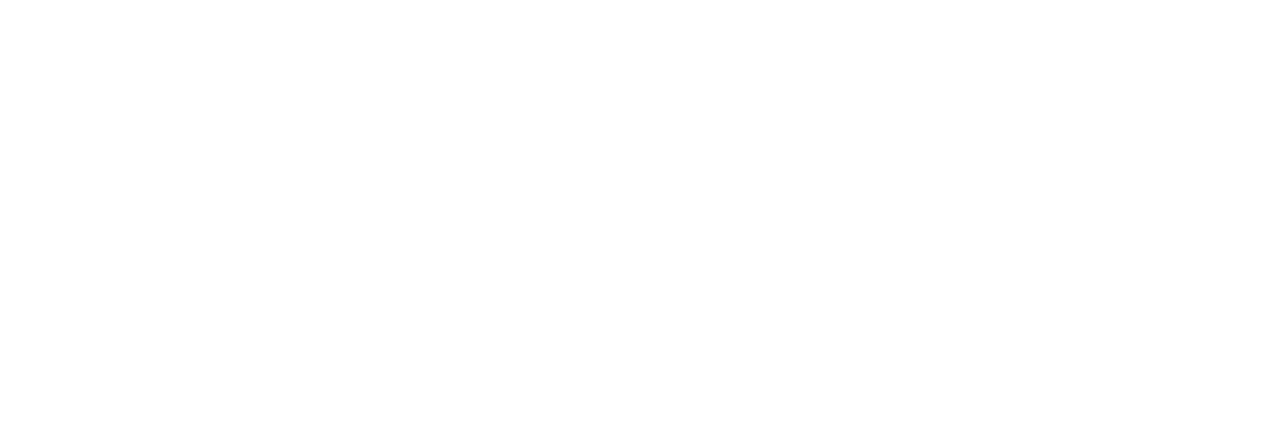
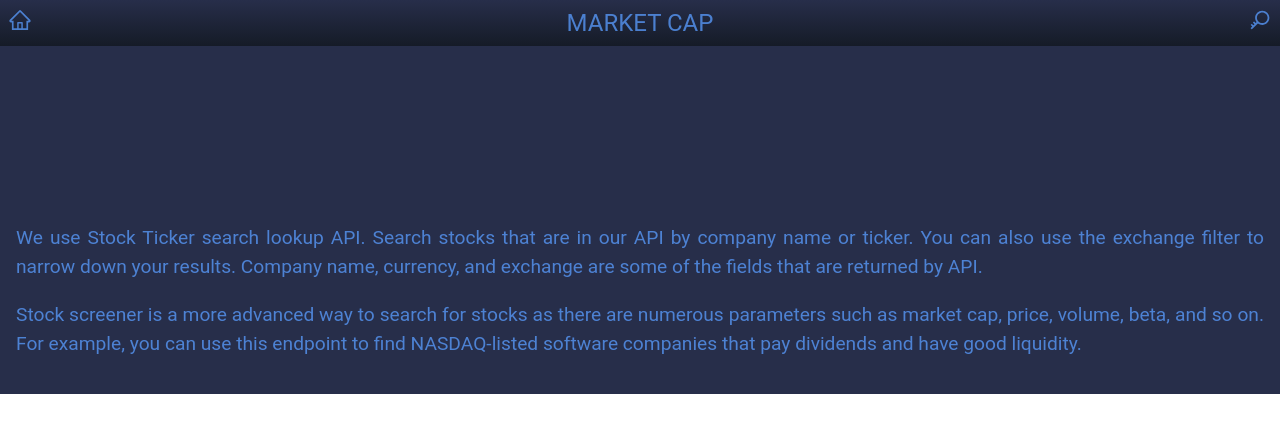
Before and after one commit to ashmalzahra/air-pollution-metrics, a React (Create React App) app: page /about in a window 1280 px wide. Before the commit this address had no page. Shown: the top 432 px of the page. Built offline with nearby package versions, Linux system fonts and the light colour scheme.

Commit message:
Final touches

```diff
--- a/src/App.css
+++ b/src/App.css
@@ -1,3 +1,18 @@
-.App {
-  text-align: center;
+.hide {
+  display: none;
 }
+
+.show {
+  display: block;
+}
+
+a {
+  text-decoration: none;
+}
+
+body {
+  margin: 0;
+  font-family:
+    'Roboto',
+    sans-serif
+}
--- a/src/App.js
+++ b/src/App.js
@@ -1,17 +1,28 @@
-import { Routes, Route } from 'react-router-dom';
+import { Routes, Route, useLocation } from 'react-router-dom';
 import './App.css';
-// import Home from './Routes/HomePage';
+import { useEffect } from 'react';
 import DetailComponent from './components/Details';
 import Stocks from './components/Stocks';
 import Show from './components/Show';
+import Layout from './components/Layout'
+import About from './components/About';
 
 
 function App() {
+  const location = useLocation();
+  useEffect(() => {
+    window.scrollTo(0, 0);
+  }, [location]);
+
   return (
     <Routes>
-    <Route path="/" element={<Stocks />} />
-    <Route path="stock" element={<DetailComponent />} >
-      <Route path=":slug" element={<Show />} />
+    <Route path="/" element={<Layout />}>
+      <Route index element={<Stocks />} />
+      <Route path="stocks" element={<Stocks />} />
+      <Route path="stock" element={<DetailComponent />}>
+        <Route path=":slug" element={<Show />} />
+      </Route>
+      <Route path="about" element={<About />} />
     </Route>
   </Routes>
   );
--- /dev/null
+++ b/src/components/About.css
@@ -0,0 +1,10 @@
+.about {
+    padding: 1rem;
+    font-size: 1.2rem;
+    line-height: 1.8rem;
+    text-align: justify;
+    font-weight: 400;
+    background-color: rgb(39, 46, 74);
+    color: #5a9dffc2;;
+    padding-top: 16%;
+  }
--- /dev/null
+++ b/src/components/About.js
@@ -0,0 +1,16 @@
+import './About.css'
+
+const About = () => {
+    return(
+        <section className="about">
+            <p>
+            We use Stock Ticker search lookup API. Search stocks that are in our API by company name or ticker. You can also use the exchange filter to narrow down your results. Company name, currency, and exchange are some of the fields that are returned by API.
+            </p>
+            <p>
+            Stock screener is a more advanced way to search for stocks as there are numerous parameters such as market cap, price, volume, beta, and so on. For example, you can use this endpoint to find NASDAQ-listed software companies that pay dividends and have good liquidity.
+            </p>
+        </section>
+    )
+}
+
+export default About
--- /dev/null
+++ b/src/components/Layout.js
@@ -0,0 +1,11 @@
+import { Outlet } from 'react-router-dom';
+import Navbar from './Navbar';
+
+const Layout = () => (
+  <>
+    <Navbar />
+    <Outlet />
+  </>
+);
+
+export default Layout;
--- /dev/null
+++ b/src/components/Navbar.css
@@ -0,0 +1,25 @@
+nav {
+    background-color: rgb(39, 46, 74);
+    color: #5a9dffc2;
+    background-image: linear-gradient(rgb(39, 46, 74) 0%, rgb(21, 27, 39) 100%);
+    font-size: 1rem;
+    position: fixed;
+    width: 100%;
+    top: 0;
+    left: 0;
+    box-sizing: border-box;
+}
+.nav-icon {
+    font-size: 1.5rem;
+  }
+  .nav {
+    list-style: none;
+    padding: 0.5rem;
+    display: flex;
+    align-items: center;
+    justify-content: space-between;
+    margin-bottom: 0;
+  }
+  a {
+    color: #5a9dffc2;
+  }
--- a/src/components/Navbar.js
+++ b/src/components/Navbar.js
@@ -1 +1,43 @@
 import { NavLink, useParams } from 'react-router-dom';
+import { AiOutlineHome, AiOutlineKey, AiOutlineLeft, AiOutlineQuestionCircle } from "react-icons/ai";
+import './Navbar.css'
+
+const Navbar = () => {
+    const handleOpenSearch = () => {
+      const FormContainer = document.getElementById('searchFormContainer');
+      FormContainer.classList.replace('hide', 'show');
+    };
+
+    let links = [];
+    if (Object.keys(useParams()).length === 0) {
+      links = [
+        { path: '/', text: <AiOutlineHome />, key: 1 },
+        { path: '/', text: 'MARKET CAP', key: 2, className:"nav-text" },
+        {
+          path: '/',
+          text: <AiOutlineKey onClick={handleOpenSearch} />,
+          key: 3,
+        },
+      ];
+    } else {
+      links = [
+        { path: '/', text: <AiOutlineLeft />, key: 1 },
+        { path: '/', text: 'COMPANY', key: 2 },
+        { path: 'about', text: <AiOutlineQuestionCircle />, key: 3 },
+      ];
+    }
+
+    return (
+      <nav>
+        <ul className='nav'>
+          {links.map((link) => (
+            <li key={link.key}>
+              <NavLink to={link.path} className="nav-icon">{link.text}</NavLink>
+            </li>
+          ))}
+        </ul>
+      </nav>
+    );
+  };
+
+  export default Navbar;
--- a/src/components/Stocks.css
+++ b/src/components/Stocks.css
@@ -21,7 +21,7 @@
     justify-content: center;
     align-items: center;
 }
-.text, .value{
+.text{
     font-size: 1.8rem;
 }
 
@@ -89,3 +89,36 @@
     text-align: right;
     padding: 0.5rem;
   }
+
+  #searchFormContainer {
+    padding: 0.5rem;
+    box-sizing: border-box;
+    width: 100vw;
+    position: fixed;
+    top: 0;
+    left: 0;
+    background-color: rgb(39, 46, 74);
+  }
+
+  #searchForm {
+    display: grid;
+    grid-template-columns: 4fr 1fr;
+    height: 100%;
+    align-items: center;
+    justify-content: center;
+  }
+
+  .form-control {
+    padding: 0.5rem;
+    font-style: italic;
+    border: none;
+    background: linear-gradient(45deg, black, transparent);
+    color: white
+  }
+
+  #closeSearch {
+    color: #5a9dffc2;
+    display: flex;
+    justify-content: center;
+    align-items: center;
+  }
--- a/src/components/Stocks.js
+++ b/src/components/Stocks.js
@@ -1,4 +1,4 @@
-import { useEffect } from 'react';
+import { useEffect, useState } from 'react';
 import { useDispatch, useSelector } from 'react-redux';
 import { fetchStocks } from '../redux/Stocks/stocksSlice';
 import { NavLink} from 'react-router-dom';
@@ -6,11 +6,19 @@ import './Stocks.css'
 import { AiOutlineStock } from "react-icons/ai";
 import { AiOutlineRightCircle } from 'react-icons/ai';
 import { AiOutlineBarChart } from 'react-icons/ai';
+import { AiOutlineCloseCircle } from 'react-icons/ai';
+import { Form } from 'react-bootstrap';
 
 const Stocks = () => {
+    const [search, setSearch] = useState('');
     const dispatch = useDispatch()
     const stocksArray = useSelector((store) => store.stocks.stocks)
     const ifSucceed = useSelector((store) => store.stocks.ifSucceed)
+    const sum = stocksArray.reduce((n, { marketCap }) => n + marketCap, 0);
+
+    const handleChange = (e) => {
+        setSearch(e.target.value);
+      };
 
     useEffect(() => {
         if(stocksArray.length === 0){
@@ -18,25 +26,37 @@ const Stocks = () => {
         }
     }, [dispatch, ifSucceed, stocksArray])
 
-    return(
-        <main>
-                <section className='main-section'>
-                    <div className='top-icon'>
-                        <AiOutlineBarChart />
-                    </div>
-                    <div className='title'>
-                        <div>
-                            <h1 className='text'>TOTAL</h1>
-                            <h1 className='value'>$23847</h1>
-                        </div>
-                    </div>
-                </section>
-                <section className='heading'>
-                    STATS BY COMPANY
-                </section>
-                <section className='stocks'>
-                    {stocksArray.map((stock) =>
-                    <div className="stock">
+    const handleSubmit = (e) => {
+        e.preventDefault();
+        const Form = document.getElementById('searchForm');
+        Form.classList.replace('show', 'hide');
+        Form.reset();
+      };
+
+      const handleCloseSearch = () => {
+        const FormContainer = document.getElementById('searchFormContainer');
+        FormContainer.classList.replace('show', 'hide');
+        const Form = document.getElementById('searchForm');
+        Form.reset();
+        setSearch('');
+      };
+
+      const filteredArray = stocksArray.filter((stock) => {
+        if (search === '') { return stock; }
+        if (stock.symbol.toLowerCase().includes(search.toLowerCase())) {
+          return stock;
+        }
+        return '';
+      });
+
+      let stocksList = '';
+
+      if (filteredArray.length === 0) {
+        stocksList = 'NO COMPANIES FOUND';
+      } else {
+        stocksList = (
+          filteredArray.map((stock) => (
+            <div className="stock">
                     <NavLink to={`stock/${stock.symbol}`} className="symbol">
                     <div className="topHalf">
                         <div className="icon">
@@ -54,9 +74,45 @@ const Stocks = () => {
                     </div>
                     </NavLink>
                     </div>
-                    )}
+                       ))
+                     );
+                   }
+
+    return(
+        <>
+        <main>
+                <section className='main-section'>
+                    <div className='top-icon'>
+                        <AiOutlineBarChart />
+                    </div>
+                    <div className='title'>
+                        <div>
+                            <span className='text'>TOTAL</span>
+                            <br />
+                            <span className='value'>${sum}</span>
+                        </div>
+                    </div>
+                </section>
+                <section className='heading'>
+                    STATS BY COMPANY
+                </section>
+                <section className='stocks'>
+                {stocksList}
                 </section>
         </main>
+        <section id="searchFormContainer" className="hide">
+        <Form id="searchForm" onSubmit={handleSubmit}>
+          <Form.Control
+            type="text"
+            placeholder="Search company ticker"
+            onChange={(e) => handleChange(e)}
+          />
+          <div id="closeSearch">
+            <AiOutlineCloseCircle onClick={handleCloseSearch} />
+          </div>
+        </Form>
+      </section>
+      </>
     )
 }
 
--- a/src/index.js
+++ b/src/index.js
@@ -5,7 +5,7 @@ import reportWebVitals from './reportWebVitals';
 import  store  from './redux/store';
 import { Provider } from 'react-redux';
 import { BrowserRouter as Router } from "react-router-dom"
-import 'bootstrap/dist/css/bootstrap.min.css';
+// import 'bootstrap/dist/css/bootstrap.min.css';
 
 const root = ReactDOM.createRoot(document.getElementById('root'));
 root.render(
```
